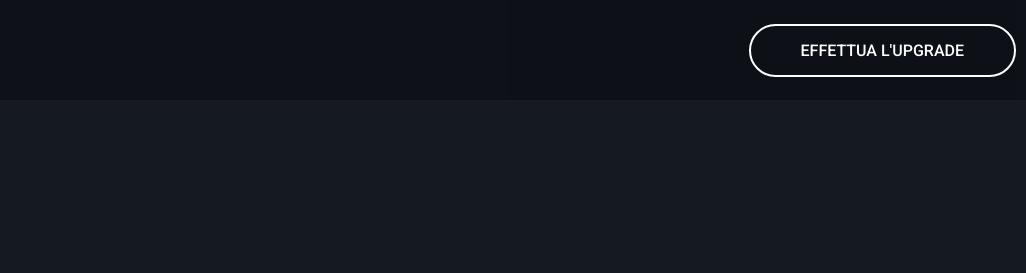
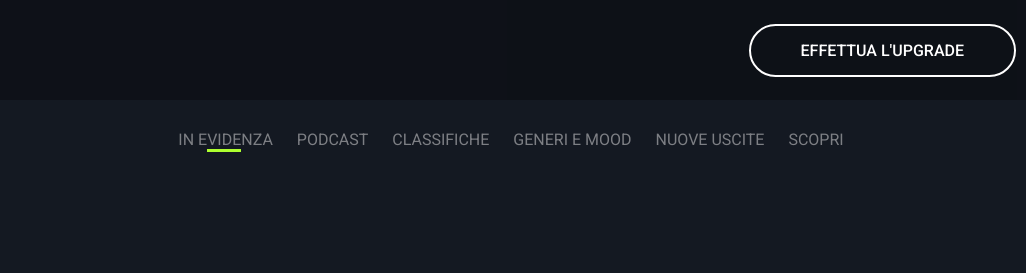
Before and after one commit to GabriPini/html-css-spotifyweb, a plain HTML site: page index.html in a window 1280 px wide. Shown: the top 273 px of the page, 254-1280 px from the left. Drawn offline with Linux system fonts and the light colour scheme.

Commit message:
add sections on main

```diff
--- a/css/style.css
+++ b/css/style.css
@@ -40,9 +40,14 @@ i{
     flex-direction: column;
 }
 
-.active{
+.active-left{
     border-left: 3px solid var(--underline);
 }
+.active-bottom{
+
+    border-bottom: 3px solid var(--underline);
+}
+
 
 
 
@@ -154,6 +159,30 @@ main{
 .main-bar a:hover{
     font-size: 20px;
 }
+
+.content{
+    height: calc(100vh - 100px);
+    width: calc(100vw - 250px);
+    position: absolute;
+    top: 100px;
+    right: 0;
+
+}
+.content li{
+    padding: 10px;
+    display: inline;
+    color: var(--textsecondary);
+}
+.sections{
+    padding-top: 30px;
+    width: 100%;
+    text-align: center;
+
+}
+.sections a{
+    color: var(--textsecondary);
+}
+
 
 /* #endregion main */
 
--- a/index.html
+++ b/index.html
@@ -16,7 +16,7 @@
     <div class="sidenav flex column">
         <img src="img/logo.svg" alt="">
         <ul class="top-nav">
-            <li class="active"><a href=""> <img src="img/home.svg" alt=""> Home</a></li>
+            <li class="active-left"><a href=""> <img src="img/home.svg" alt=""> Home</a></li>
             <li><a href=""> <img src="img/search.svg" alt=""> Cerca</a></li>
             <li><a href=""> <img src="img/libreria.svg" alt=""> La tua libreria</a></li>
         </ul>
@@ -55,8 +55,17 @@
         <a href="#"> Effettua L'upgrade</a>
     </div>
 
-    <div class="content">
-
+    <div class="content flex">
+        <nav class="sections">
+            <ul>
+                <li><a  href="#">IN E<span class="active-bottom">VIDE</span>NZA</a></li>
+                <li><a href="#">PODCAST</a></li>
+                <li><a href="#">CLASSIFICHE</a></li>
+                <li><a href="#">GENERI E MOOD</a></li>
+                <li><a href="#">NUOVE USCITE</a></li>
+                <li><a href="#">SCOPRI</a></li>
+            </ul>
+        </nav>
       </div>
 
    </main>
```
